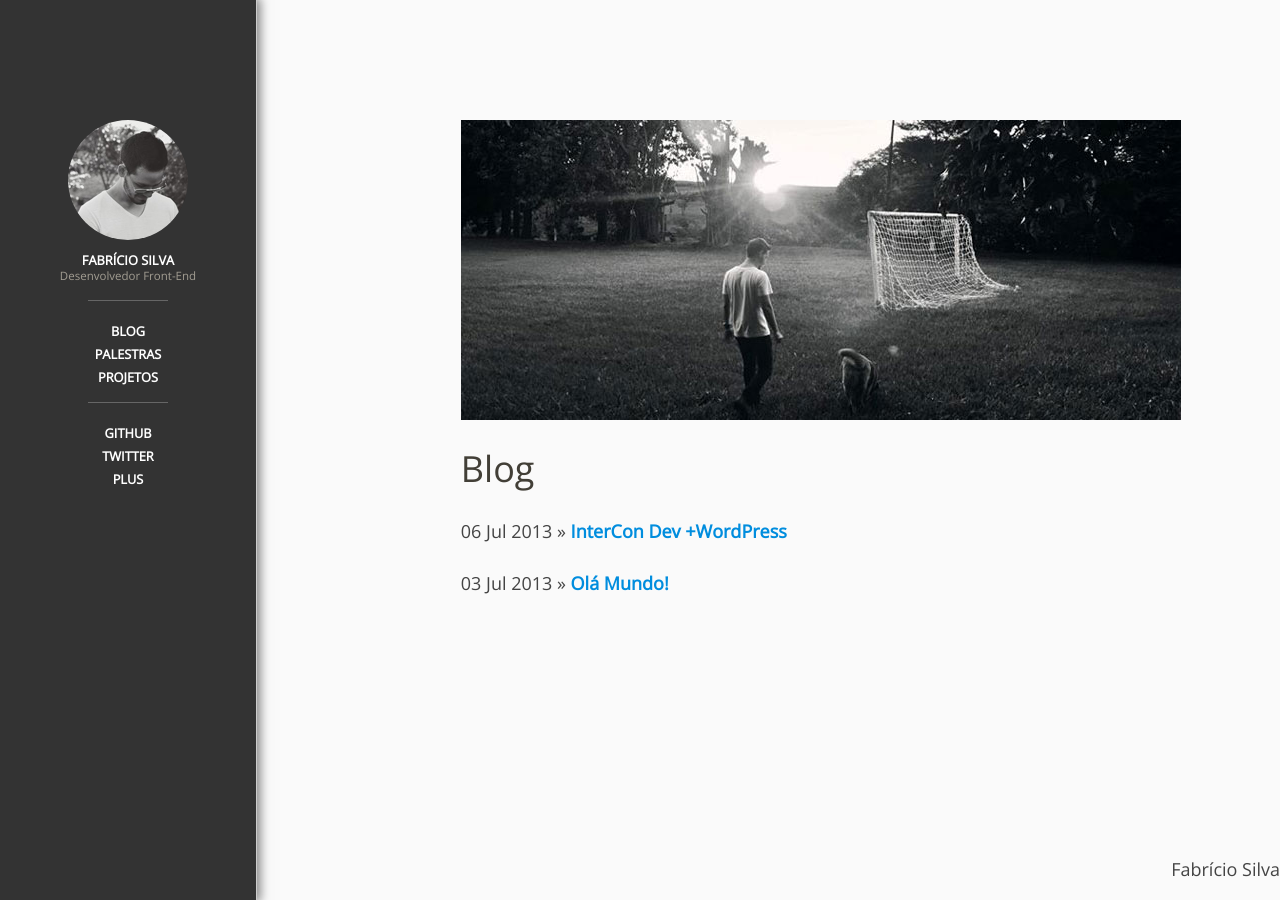
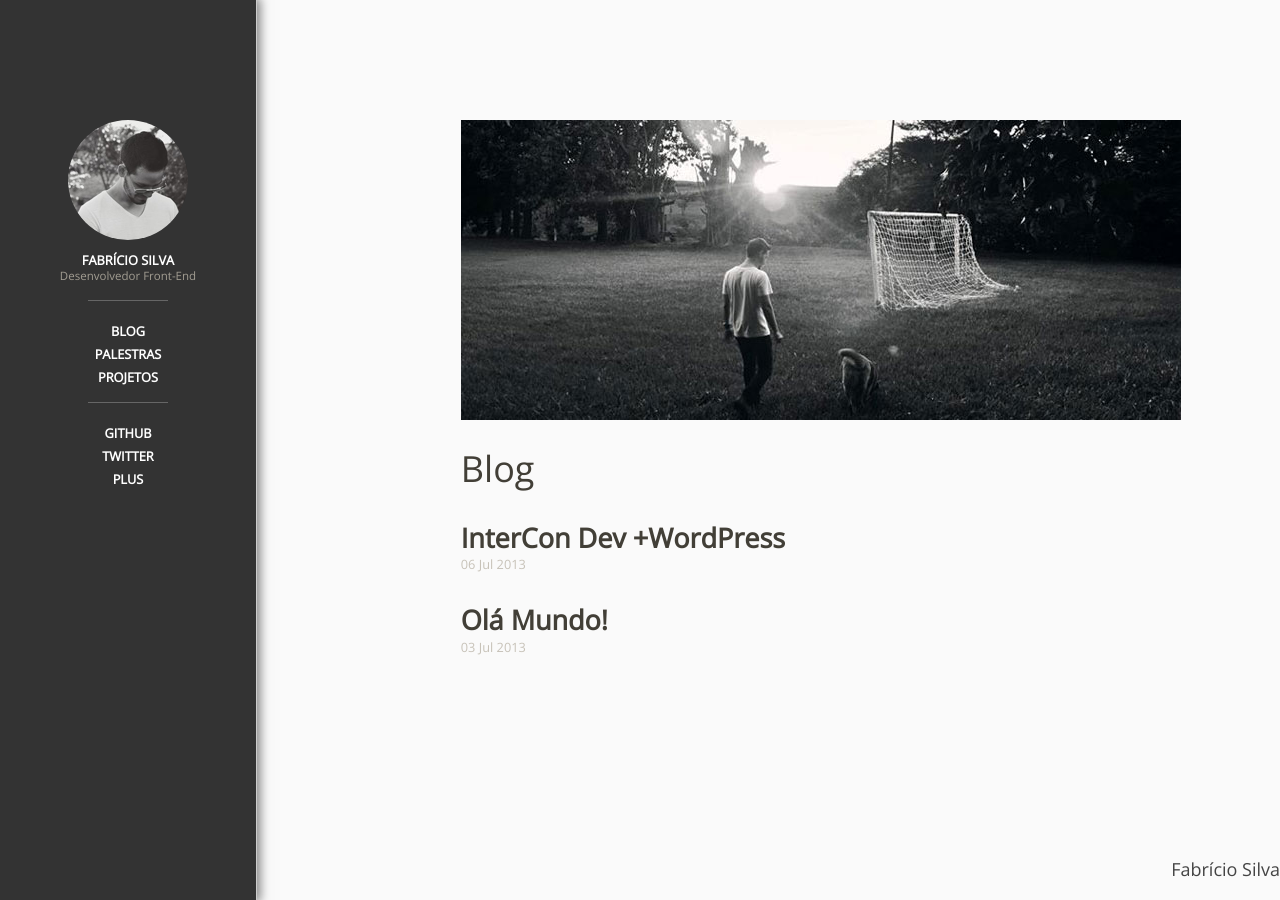
Before and after one commit to fabriciofmsilva/fabriciofmsilva.github.io, a Jekyll site: the page built from blog/index.html, in a window 1280 px wide. Built offline with Jekyll 4.4.1, drawn with Linux system fonts in a browser that asks for light colours; nearby versions of some CDN libraries.

Commit message:
Edit Home

```diff
--- a/_layouts/post.html
+++ b/_layouts/post.html
@@ -11,7 +11,7 @@
 <header class="post-header">
 <h1 itemprop="name">{{ page.title }}</h1>
 <p class="post-meta">
-	<time datetime="{{ page.date }}" itemprop="datePublished" content="{{ page.date | date: "%d/%m/%Y" }}">{{ page.date | date: "%d/%m/%Y" }}</time>
+	<time datetime="{{ page.date }}" itemprop="datePublished" content="{{ page.date | date: "%d %M %Y" }}">{{ page.date | date: "%d %M %Y" }}</time>
 	por <a href="{{ site.plus }}" itemprop="author" class="post-meta-link">{{ site.name }}</a>
 </p>
 </header>
--- a/blog/index.html
+++ b/blog/index.html
@@ -19,7 +19,8 @@ canonical: http://www.fabriciofmsilva.com.br/blog/
 		<li class="article-item">
       <article class="article">
         <header class="article-header">
-          <span>{{ post.date | date_to_string }}</span> &raquo; <a href="{{ post.url }}">{{ post.title }}</a>
+          <h2 class="article-title"><a href="{{ post.url }}" class="article-link">{{ post.title }}</a></h2>
+          <time datetime="{{ post.date }}" content="{{ post.date | date: "%d/%m/%Y" }}" class="article-date">{{ post.date | date_to_string }}</time>
         </header>
       </article>
     </li>
--- a/index.html
+++ b/index.html
@@ -25,7 +25,7 @@ metatitle: Fabrício Silva - Desenvolvedor Front-End, HTML, CSS e JavaScript
 			<article class="article">
 				<header class="article-header">
 					<h3 class="article-title"><a href="{{ post.url }}" class="article-link">{{ post.title }}</a></h3>
-					<time datetime="{{ post.date }}" content="{{ post.date | date: "%d/%m/%Y" }}" class="article-date">{{ post.date | date: "%d/%m/%Y" }}</time>
+					<time datetime="{{ post.date }}" content="{{ post.date | date: "%d %M %Y" }}" class="article-date">{{ post.date | date: "%d %M %Y" }}</time>
 				</header>
 			</article>
 		</li>
```
